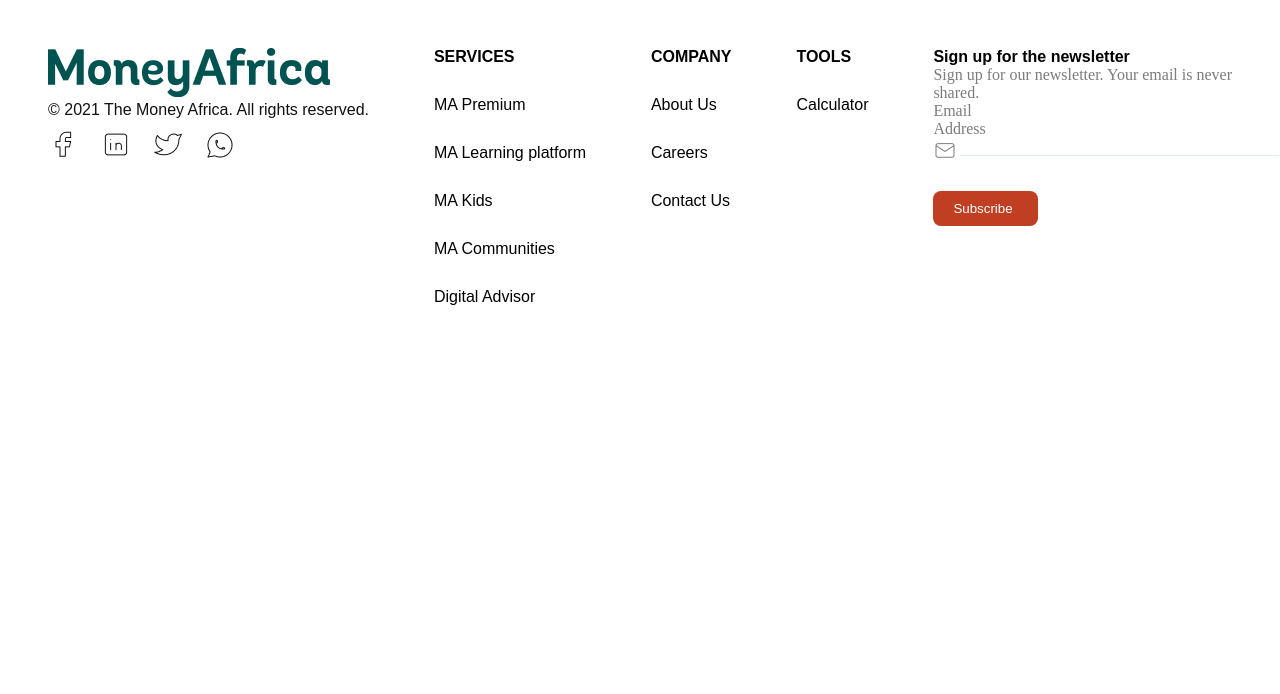
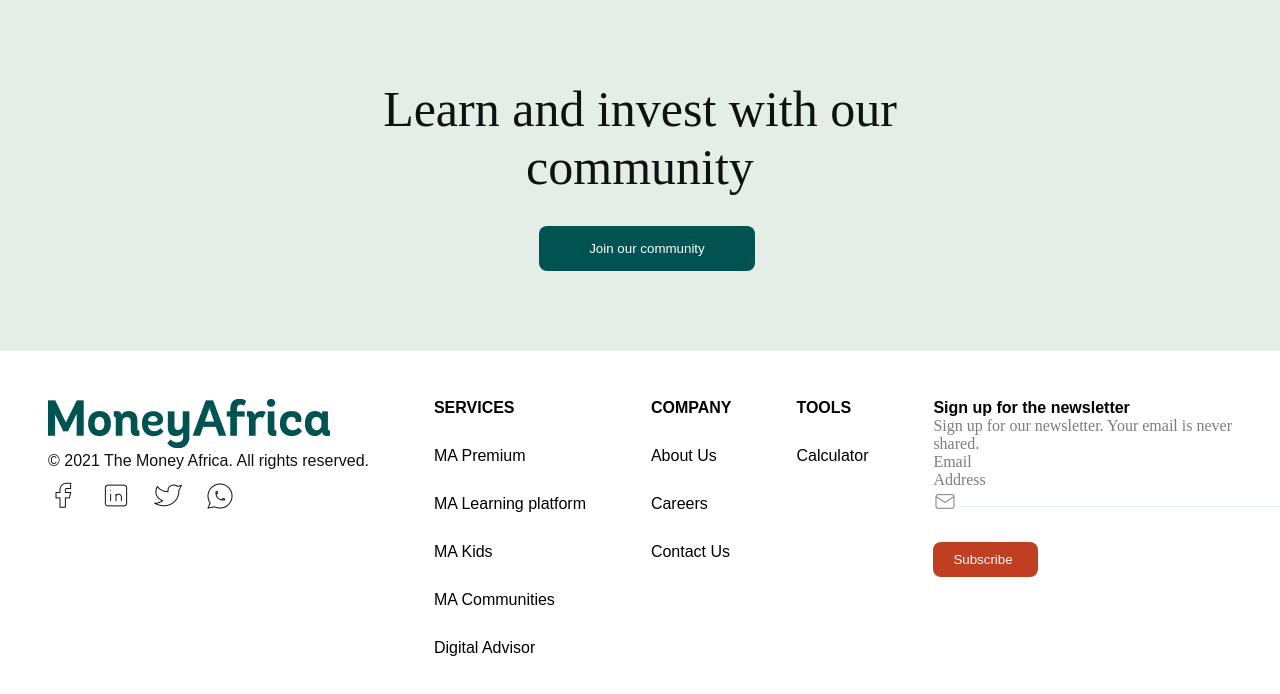
Before and after one commit to victory-nwawunze/clone-financial-website, a React (Create React App) app: page /moneyAfrica/MoneyAfricaCommunityPage in a window 1280 px wide. Shown: the top 694 px of the page. Built offline with nearby package versions, Linux system fonts and the light colour scheme.

Commit message:
Finished MoneyAfricaCommunityPage

```diff
--- a/src/App.js
+++ b/src/App.js
@@ -6,6 +6,7 @@
 import Navbar from "./components/Navbar/Navbar";
 import { Route, Routes, Navigate } from "react-router-dom";
 import MoneyAfricaPremiumPage from "./components/MoneyAfricaPremiumPage/MoneyAfricaPremiumPage";
+import MoneyAfricaCommunityPage from "./components/MoneyAfricaCommunityPage/MoneyAfricaCommunityPage";
 
 function App() {
   return (
@@ -22,6 +23,10 @@
           path={"/moneyAfrica/MoneyAfricaPremiumPage"}
           element={<MoneyAfricaPremiumPage />}
         />
+        <Route
+          path={"/moneyAfrica/MoneyAfricaCommunityPage"}
+          element={<MoneyAfricaCommunityPage />}
+        />
       </Routes>
 
       <FooterComponent />
--- /dev/null
+++ b/src/components/MoneyAfricaCommunityPage/MoneyAfricaCommunityPage.js
@@ -0,0 +1,23 @@
+/** @format */
+
+import React from "react";
+
+const MoneyAfricaCommunityPage = () => {
+  return (
+    <React.Fragment>
+      <div className="MoneyAfricaComunityPageBannerStyles">
+        <p className="text-centert LearnTextStyles">
+          Learn and invest with our <br />
+          community
+        </p>
+        <input
+          type="button"
+          value="Join our community"
+          className="JoinCommuntity"
+        />
+      </div>
+    </React.Fragment>
+  );
+};
+
+export default MoneyAfricaCommunityPage;
--- a/src/index.css
+++ b/src/index.css
@@ -627,7 +627,7 @@
   margin-left: 20px;
 }
 .LeftArrowStyles{
-  margin-left: 20px;
+  margin-left: 10px;
   background-color: #015351;
   border-radius: 50px;
   padding-left: 15px;
@@ -643,6 +643,29 @@
   padding-right: 10px;
   padding-top: 10px;
   padding-bottom: 5px;
-  margin-right: 20px;
+  margin-right: 10px;
   cursor: pointer;
 }
+.MoneyAfricaComunityPageBannerStyles{
+  padding: 5rem;
+  background-color: #E3EEE7;
+}
+.LearnTextStyles{
+  font-weight: 500;
+  font-size: 50px;
+  color: #111111;
+  text-align: center;
+}
+.JoinCommuntity{
+  margin-left: 41%;
+  margin-top: 30px;
+  padding-top: 15px;
+  padding-bottom: 15px;
+  padding-right: 50px;
+  padding-left: 50px;
+  background-color: #015351;
+  color: #fff;
+  border: none;
+  border-radius: 8px;
+  cursor: pointer;
+}
```
